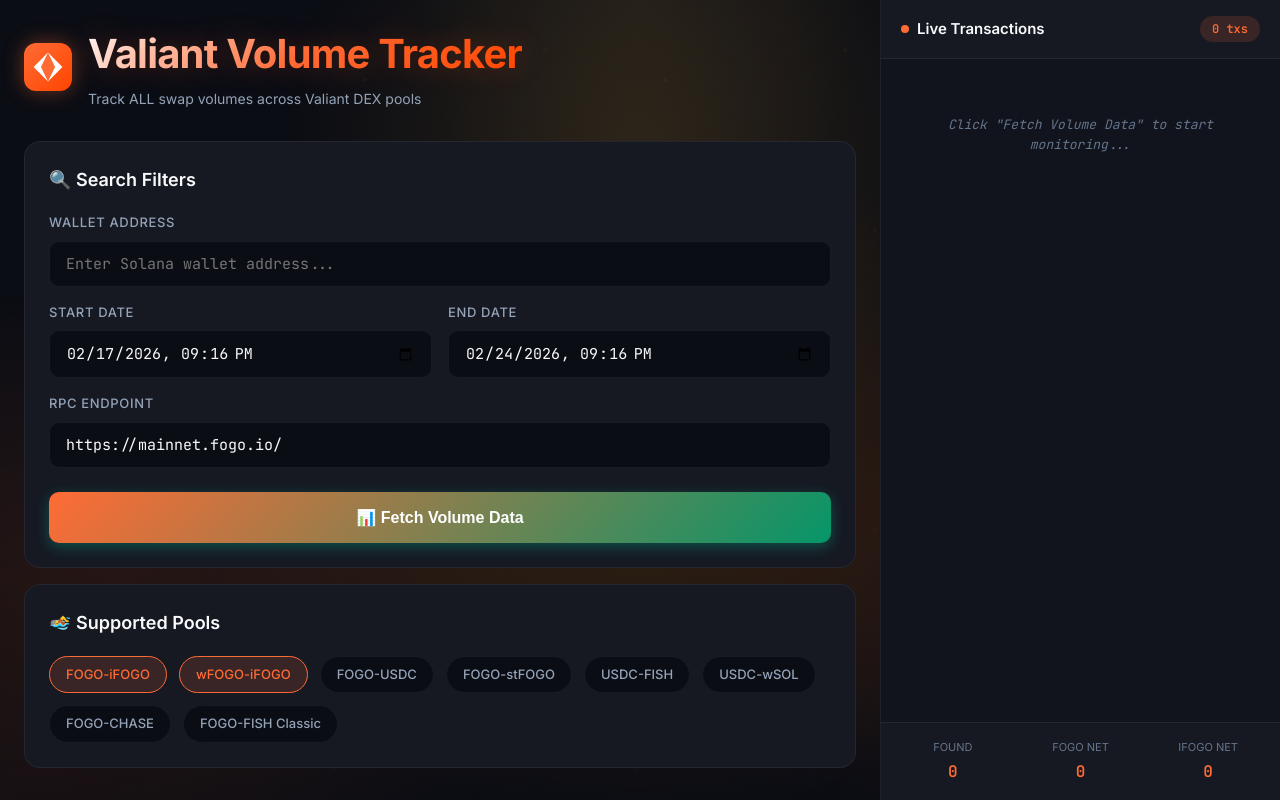
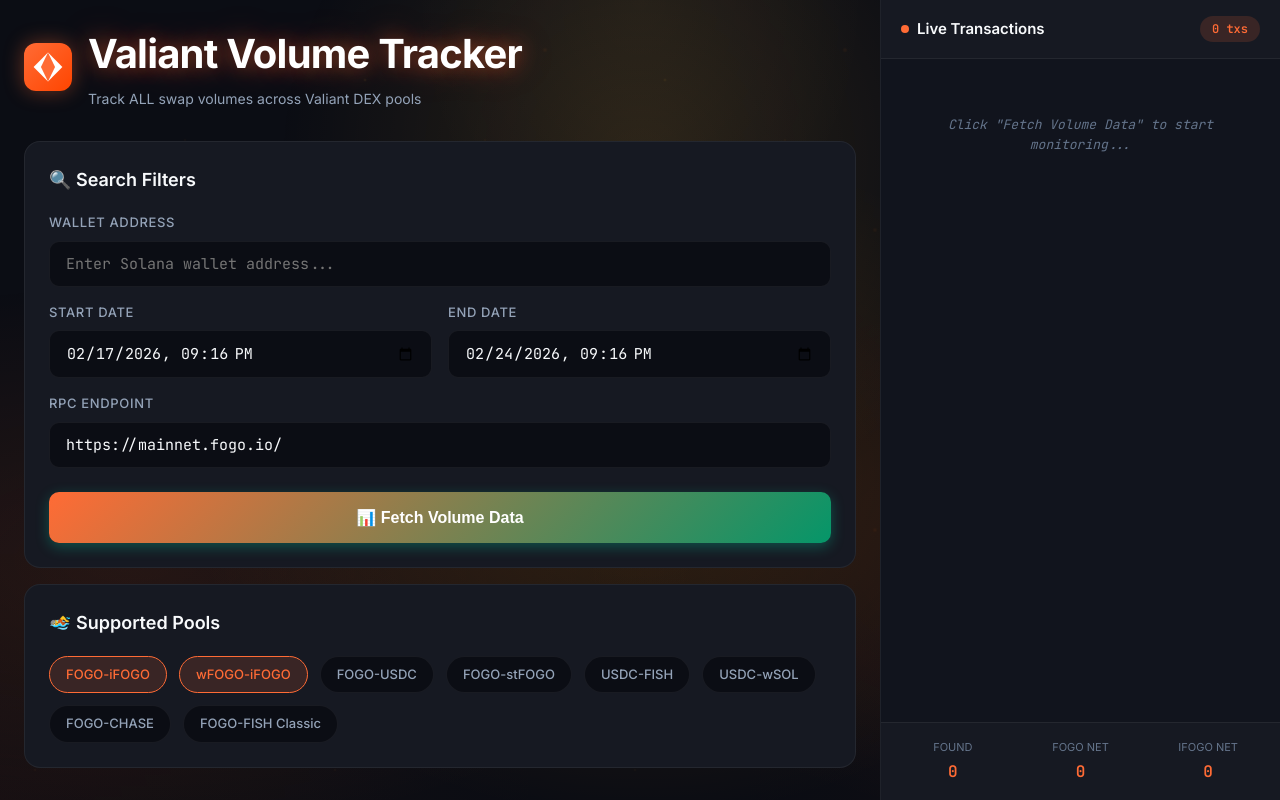
Before and after one commit to vietbodoi09/valiant_vol, a website: page index.html in a window 1280 px wide. Drawn offline with Linux system fonts and the light colour scheme.

Commit message:
Make header title bright white with orange glow

```diff
--- a/index.html
+++ b/index.html
@@ -125,12 +125,9 @@ header { margin-bottom: 2rem; }
 .logo h1 {
   font-size: 2.5rem;
   font-weight: 800;
-  background: linear-gradient(135deg, #ffffff 0%, #ff6b35 50%, #ff4500 100%);
-  -webkit-background-clip: text;
-  -webkit-text-fill-color: transparent;
-  background-clip: text;
+  color: #ffffff;
   letter-spacing: -0.02em;
-  text-shadow: 0 0 30px rgba(255, 107, 53, 0.3);
+  text-shadow: 0 0 20px rgba(255, 107, 53, 0.5), 0 0 40px rgba(255, 107, 53, 0.3);
 }
 
 .logo p { color: var(--text-secondary); font-size: 0.875rem; margin-top: 0.25rem; }
```
